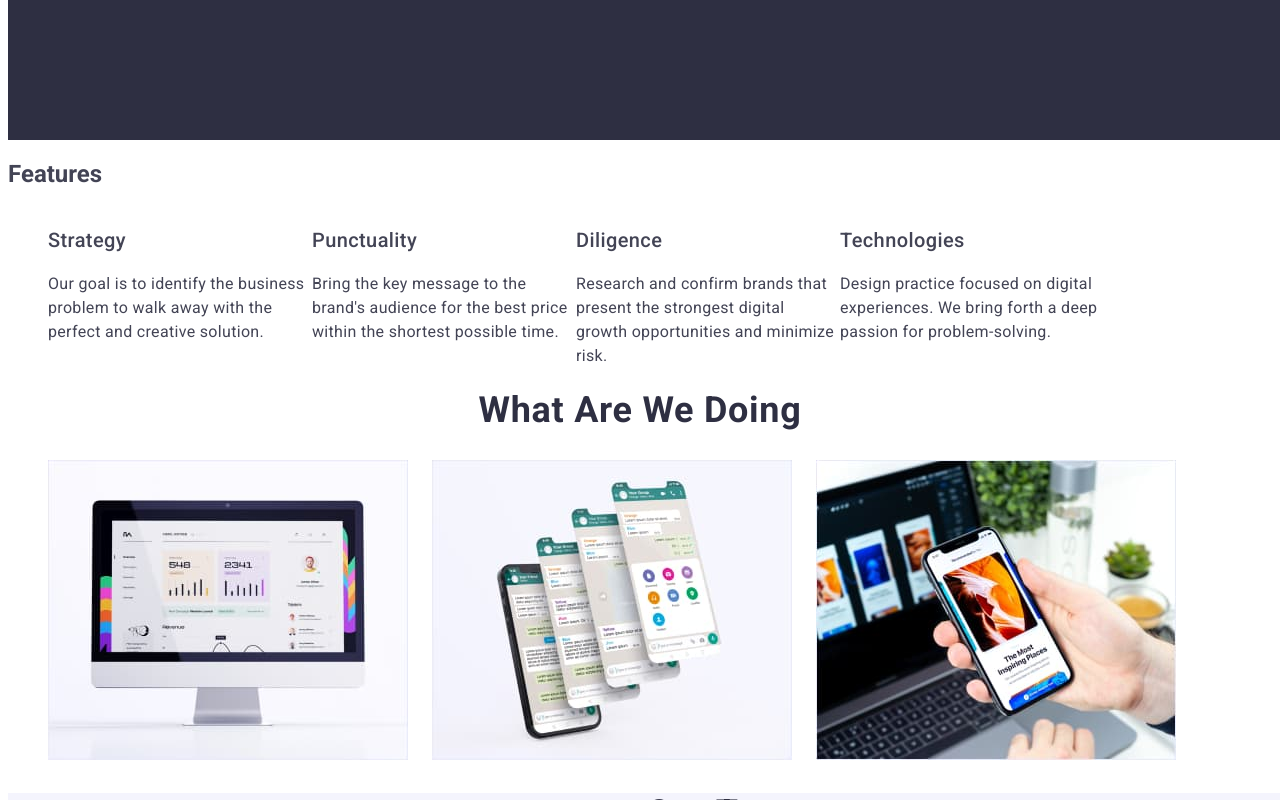
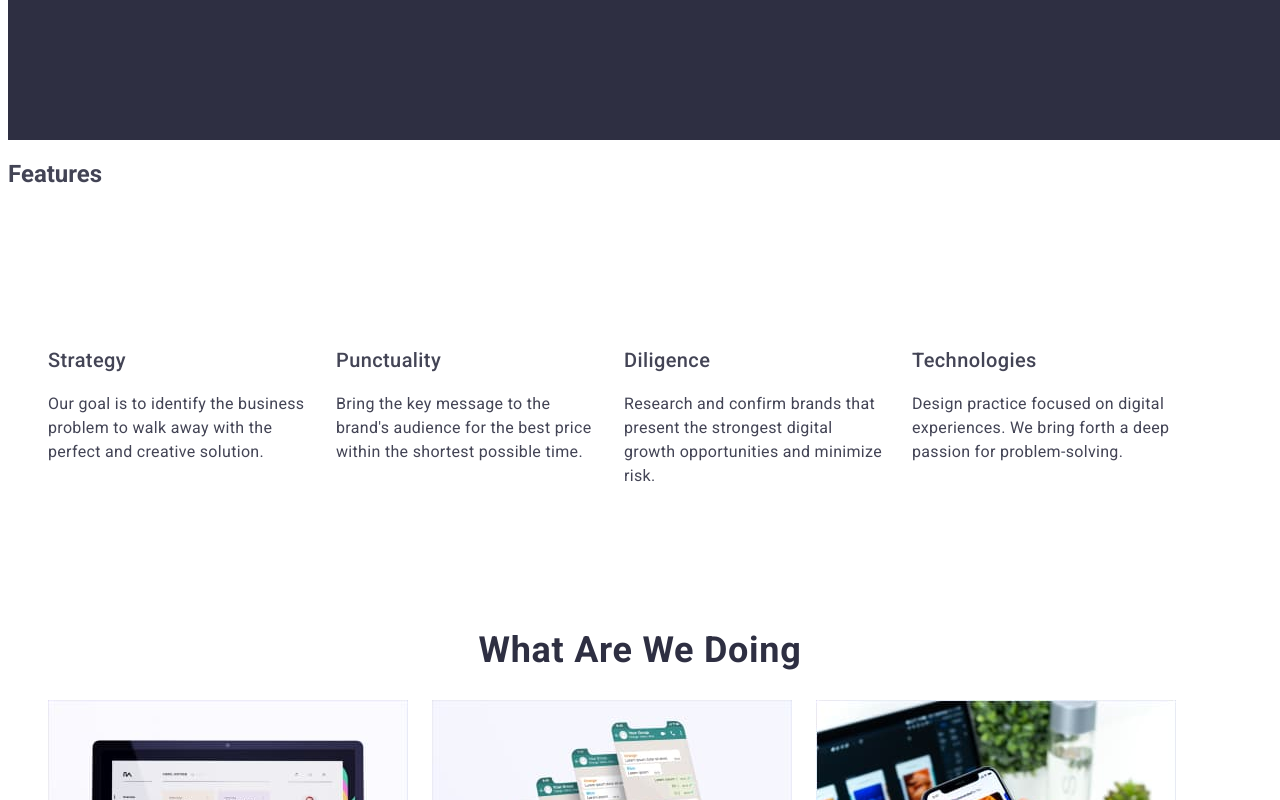
Before and after one commit to Sat98Ram/goit-markup-hw-02, a plain HTML site: page index.html in a window 1280 px wide. Shown: the part 657-1457 px from the top of the page. Drawn offline with Linux system fonts and the light colour scheme.

Commit message:
updated style

```diff
--- a/css/styles.css
+++ b/css/styles.css
@@ -204,12 +204,16 @@ body {
   letter-spacing: 0.02em;
 }
 
-.feature-item {
+.feature-item-text {
   width: 264px;
   height: 72px;
   font-size: 16px;
   line-height: 24px;
   letter-spacing: 0.02em;
+}
+
+.feature-item {
+  padding: 120px 24px 120px 0;
 }
 
 /* What are we doing */
--- a/index.html
+++ b/index.html
@@ -60,30 +60,30 @@
       <section>
         <h2>Features</h2>
         <ul class="list">
-          <li>
+          <li class="feature-item">
             <h3 class="feature-item-title">Strategy</h3>
-            <p class="feature-item">
+            <p class="feature-item-text">
               Our goal is to identify the business problem to walk away with the
               perfect and creative solution.
             </p>
           </li>
-          <li>
+          <li class="feature-item">
             <h3 class="feature-item-title">Punctuality</h3>
-            <p class="feature-item">
+            <p class="feature-item-text">
               Bring the key message to the brand's audience for the best price
               within the shortest possible time.
             </p>
           </li>
-          <li>
+          <li class="feature-item">
             <h3 class="feature-item-title">Diligence</h3>
-            <p class="feature-item">
+            <p class="feature-item-text">
               Research and confirm brands that present the strongest digital
               growth opportunities and minimize risk.
             </p>
           </li>
-          <li>
+          <li class="feature-item" s>
             <h3 class="feature-item-title">Technologies</h3>
-            <p class="feature-item">
+            <p class="feature-item-text">
               Design practice focused on digital experiences. We bring forth a
               deep passion for problem-solving.
             </p>
```
